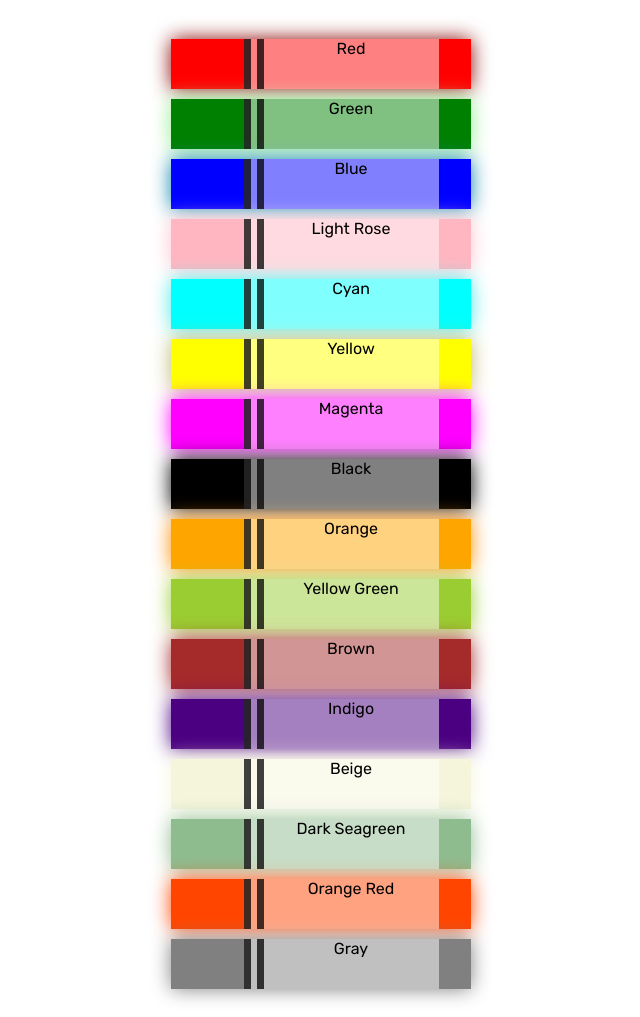
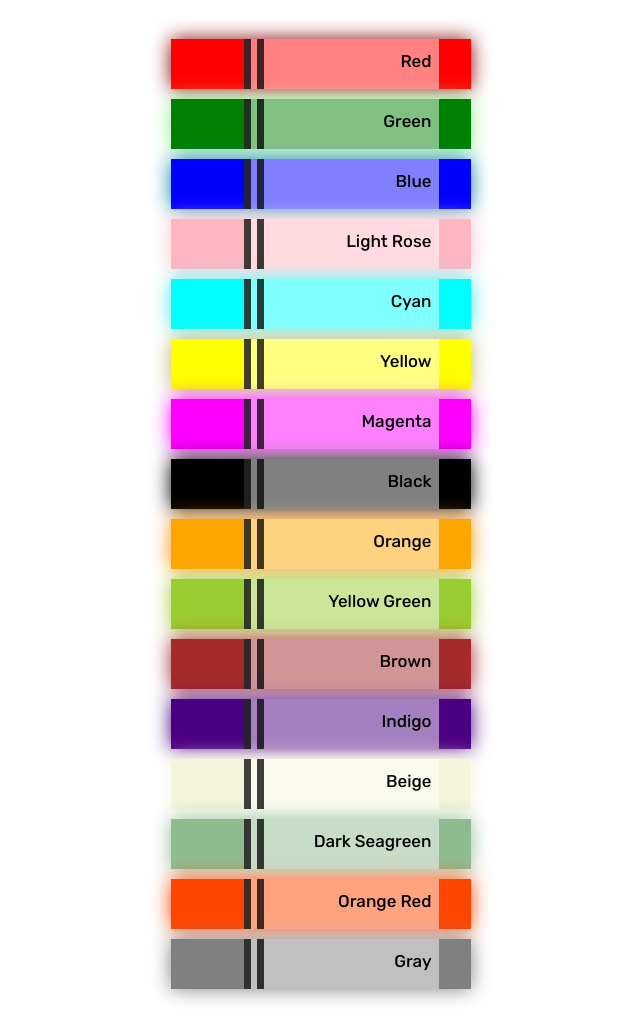
Before and after one commit to gelgbrl/PRIN135-Activity-04, a plain HTML site: page index.html in a window 1280 px wide. Shown: the part 62-1079 px from the top of the page, without its empty margins (319-959 px from the left). Drawn offline with Linux system fonts and the light colour scheme.

Commit message:
Added CSS to text in color markers.

```diff
--- a/index.html
+++ b/index.html
@@ -16,97 +16,129 @@
         <div class="marker" id="red">
           <div class="cap"></div>
           <div class="sleeve">
+            <div class="text">
               <span>Red</span>
+            </div>
           </div>
         </div>
         <div class="marker" id="green">
           <div class="cap"></div>
           <div class="sleeve">
+            <div class="text">
               <span>Green</span>
+            </div>
           </div>
         </div>
         <div class="marker" id="blue">
           <div class="cap"></div>
           <div class="sleeve">
+            <div class="text">
               <span>Blue</span>
+            </div>
           </div>
         </div>
         <div class="marker" id="light-rose">
           <div class="cap"></div>
           <div class="sleeve">
+            <div class="text">
               <span>Light Rose</span>
+            </div>
           </div>
         </div>
         <div class="marker" id="cyan">
           <div class="cap"></div>
           <div class="sleeve">
+            <div class="text">
               <span>Cyan</span>
+            </div>
           </div>
         </div>
         <div class="marker" id="yellow">
           <div class="cap"></div>
           <div class="sleeve">
+            <div class="text">
               <span>Yellow</span>
+            </div>
           </div>
         </div>
         <div class="marker" id="magenta">
           <div class="cap"></div>
           <div class="sleeve">
+            <div class="text">
               <span>Magenta</span>
+            </div>
           </div>
         </div>
         <div class="marker" id="black">
           <div class="cap"></div>
           <div class="sleeve">
+            <div class="text">
               <span>Black</span>
+            </div>
           </div>
         </div>
         <div class="marker" id="orange">
           <div class="cap"></div>
           <div class="sleeve">
+            <div class="text">
               <span>Orange</span>
+            </div>
           </div>
         </div>
         <div class="marker" id="yellow-green">
           <div class="cap"></div>
           <div class="sleeve">
+            <div class="text">
               <span>Yellow Green</span>
+            </div>
           </div>
         </div>
         <div class="marker" id="brown">
           <div class="cap"></div>
           <div class="sleeve">
+            <div class="text">
               <span>Brown</span>
+            </div>
           </div>
         </div>
         <div class="marker" id="indigo">
           <div class="cap"></div>
           <div class="sleeve">
+            <div class="text">
               <span>Indigo</span>
+            </div>
           </div>
         </div>
         <div class="marker" id="beige">
           <div class="cap"></div>
           <div class="sleeve">
+            <div class="text">
               <span>Beige</span>
+            </div>
           </div>
         </div>
         <div class="marker" id="dark-seagreen">
           <div class="cap"></div>
           <div class="sleeve">
+            <div class="text">
               <span>Dark Seagreen</span>
+            </div>
           </div>
         </div>
         <div class="marker" id="orange-red">
           <div class="cap"></div>
           <div class="sleeve">
+            <div class="text">
               <span>Orange Red</span>
+            </div>
           </div>
         </div>
         <div class="marker" id="gray">
           <div class="cap"></div>
           <div class="sleeve">
+            <div class="text">
               <span>Gray</span>
+            </div>
           </div>
         </div>
       </div>
--- a/style.css
+++ b/style.css
@@ -1,5 +1,11 @@
 *{
     font-family: "Rubik", sans-serif;;
+}
+
+.text{
+  font-size: 17px;
+  font-weight: 450;
+  padding: 12px 7px;
 }
 
 .header-text{
@@ -8,7 +14,7 @@
 
 .container {
   padding: 10px 0;
-  text-align: center;
+  text-align: right;
 }
 
 .marker {
@@ -30,6 +36,7 @@
   height: 50px;
   background-color: rgba(255, 255, 255, 0.5);
   border-left: 20px double rgba(0, 0, 0, 0.75);
+
 }
 
 .cap,
```
Lines whose indentation alone changed are shown as unchanged.
